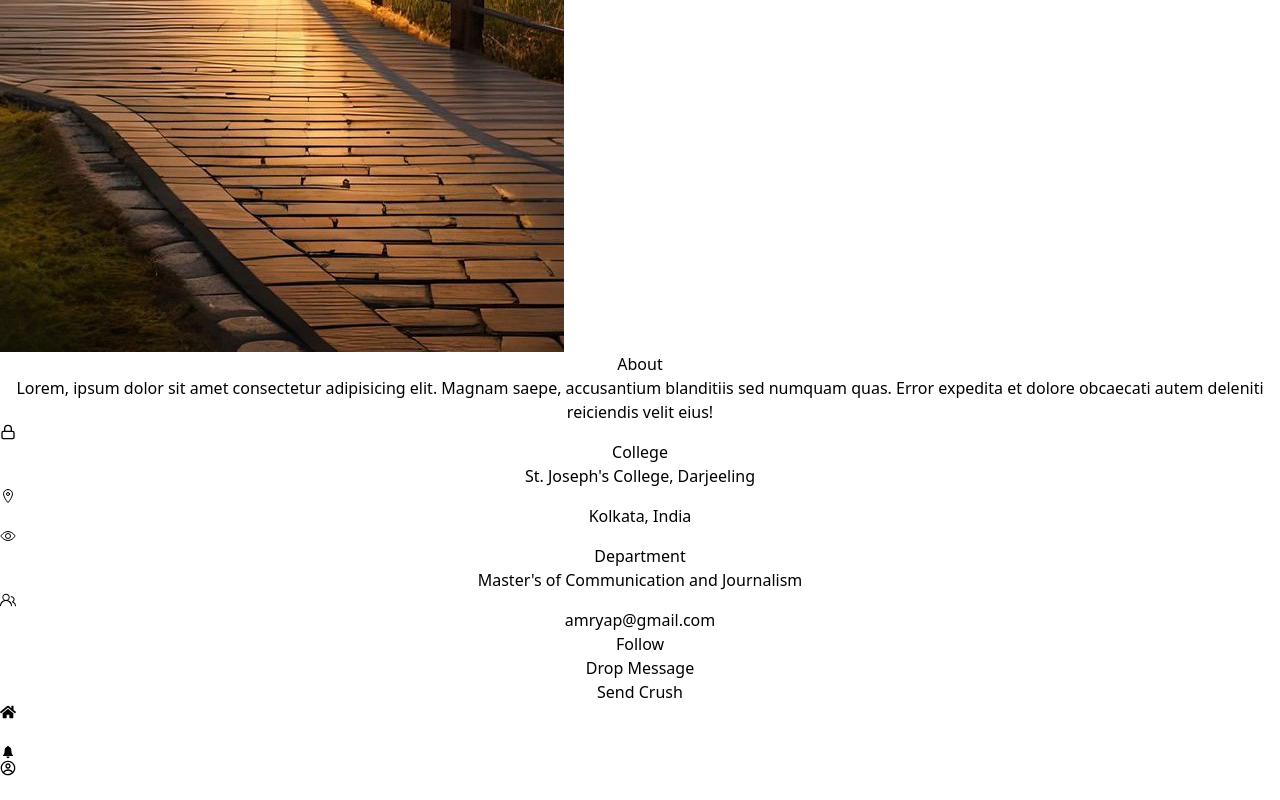
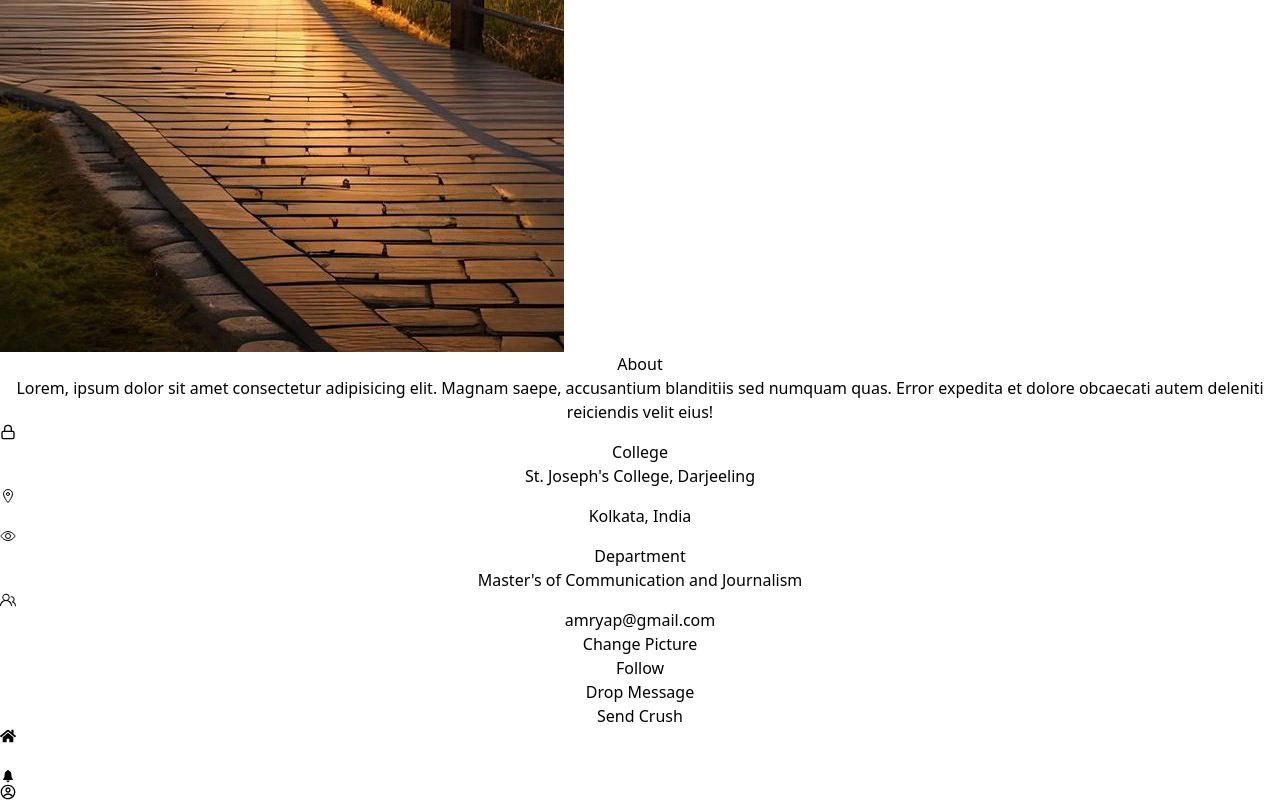
Before and after one commit to Nikhilj007/circleMeme, a React (Vite) app: page /user in a window 1280 px wide. Shown: the part 924-1724 px from the top of the page. Before the commit the page ends 1700 px from the top, so only its background shows below. Built offline with nearby package versions, Linux system fonts and the light colour scheme; some icons are missing; the HTML template or start-up script is replaced by a standard one.

Commit message:
Update User component UI

```diff
--- a/src/components/User.jsx
+++ b/src/components/User.jsx
@@ -28,7 +28,7 @@ const User = () => {
           <div className="text-2xl">
             <MdArrowBack />
           </div>
-          <div>Amarya Paul</div>
+          <div className="-translate-x-20" >Amarya Paul</div>
           <div onClick={()=>setShow(!show)} className="text-xl">
             <BsThreeDotsVertical />
           </div>
@@ -97,6 +97,7 @@ const User = () => {
             damping: 12,
           }}
            >
+            <div>Change Picture</div>
             <div>Follow</div>
             <div>Drop Message</div>
             <div>Send Crush</div>
```
